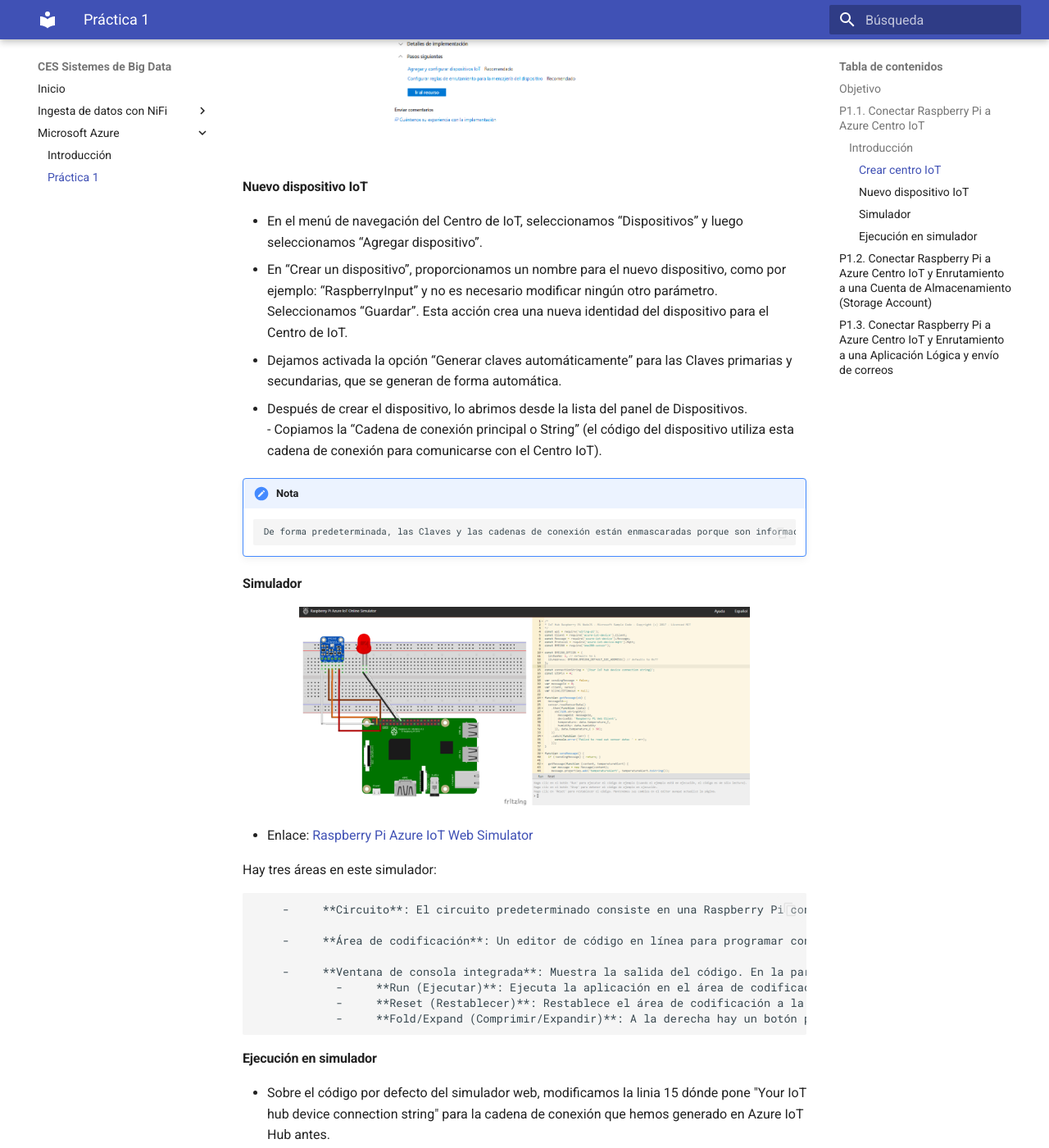
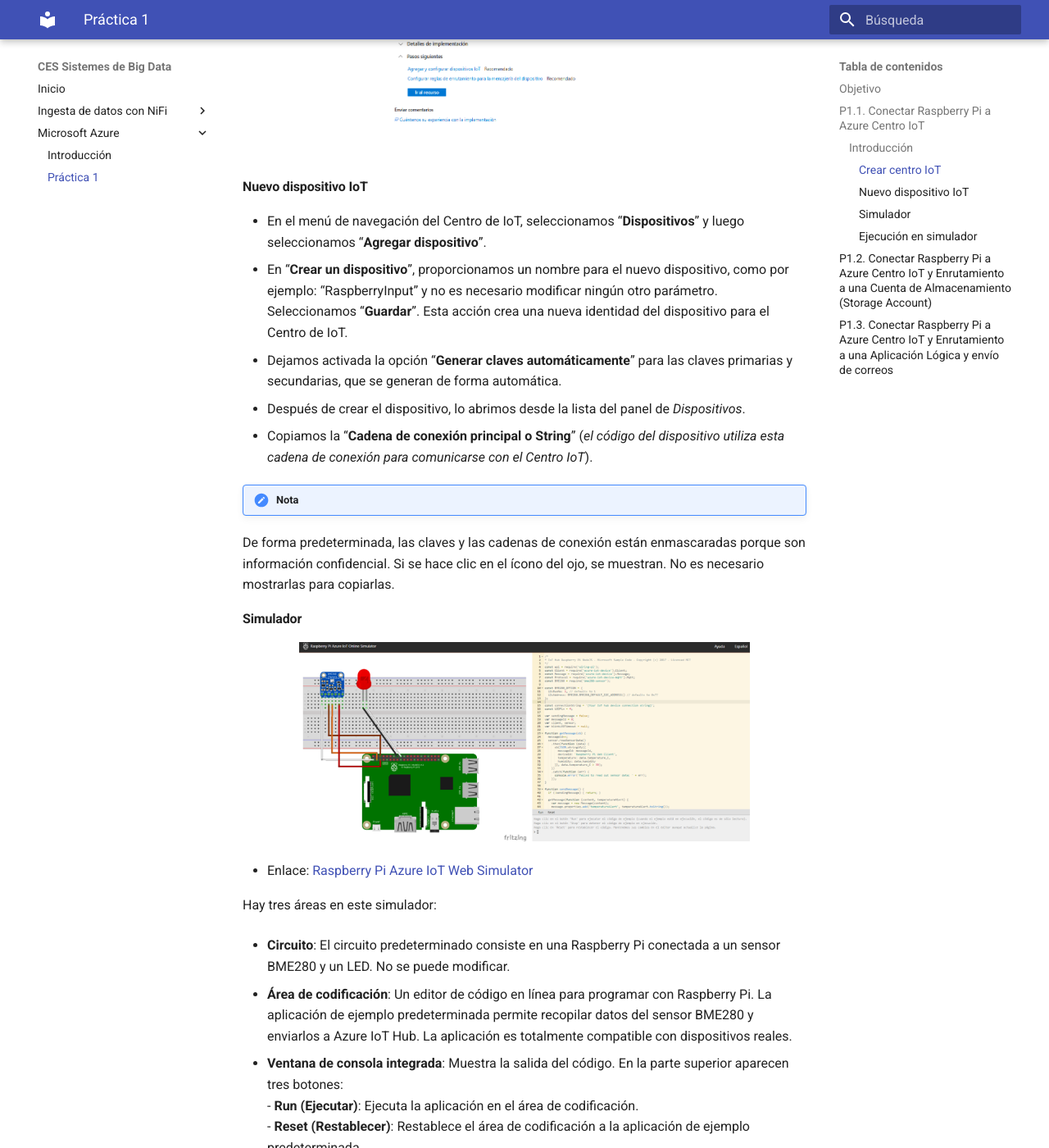
Before and after one commit to jorsodom/bigdata-sb, an MkDocs documentation site: the page built from docs/azure/AzurePractica1.md, in a window 1280 px wide and 1400 px high, scrolled down 4494 px. Shown: the whole window at 82% size. Built offline with MkDocs 1.6.1 and Material for MkDocs 9.7.7, drawn with Linux system fonts in a browser that asks for light colours; some of the changed text lies outside the part shown.

Commit message:
test azure

```diff
--- a/docs/azure/AzurePractica1.md
+++ b/docs/azure/AzurePractica1.md
@@ -29,7 +29,7 @@
 - [x] Configuraremos el simulador Raspberry Pi.
 - [x] Ejecutaremos una aplicación de ejemplo en la Raspberry Pi para enviar datos del sensor al Centro IoT Hub.
 #### Crear centro IoT
--       Creamos un nuevo recurso **centro de IoT**.
+-       Creamos un nuevo recurso ****Centro de IoT****.
 <div align="center">
 <img src="../../img/azurep1_5.png" alt="Azure p1"
 width="80%"/>
@@ -39,28 +39,29 @@
 <img src="../../img/azurep1_6.png" alt="Azure p1"
 width="80%"/>
 </div>
--       Rellenamos los campos: Suscripción, Grupo de recursos, nombre de la instancia, región y Nivel. Después seleccionamos “Siguiente: Redes”.
+-       Rellenamos los campos: Suscripción, Grupo de recursos, nombre de la instancia, región y Nivel. Después seleccionamos “**Siguiente: Redes**”.
 <div align="center"><img src="../../img/azurep1_7.png" alt="Azure p1" width="80%"/></div>
 -       Seleccionamos “Acceso público”.
 <div align="center"><img src="../../img/azurep1_8.png" alt="Azure p1" width="80%"/></div>
 -       Seleccionamos “Siguiente: Administración”. Lo dejamos por defecto. No tocamos ningún parámetro.
 <div align="center"><img src="../../img/azurep1_9.png" alt="Azure p1" width="80%" />
 </div>
--       Seleccionamos “Siguiente: Etiquetas”. No introducimos nada. O, si deseas etiquetar el recurso, introduce el Nombre / Valor para luego buscar el recurso a través de la etiqueta.
--       Seleccionamos “Siguiente: Revisar y crear”. Revisamos que todo esté correcto.
--       Llegados a este punto, ya podemos crear el recurso Centro de IoT. Hacemos clic en “Create/Crear”. Tardará un tiempo en implementarse el recurso. Mientras tanto, en el espacio de notificaciones podemos observar el progreso hasta que finalice.
+-       Seleccionamos “**Siguiente: Etiquetas**”. No introducimos nada. O, si deseas etiquetar el recurso, introduce el Nombre / Valor para luego buscar el recurso a través de la etiqueta.
+-       Seleccionamos “**Siguiente: Revisar y crear**”. Revisamos que todo esté correcto.
+-       Llegados a este punto, ya podemos crear el recurso Centro de IoT. Hacemos clic en “**Create/Crear**”. Tardará un tiempo en implementarse el recurso. Mientras tanto, en el espacio de notificaciones podemos observar el progreso hasta que finalice.
 <div align="center"><img src="../../img/azurep1_10.png" alt="Azure p1" width="80%" /></div>
 <div align="center"><img src="../../img/azurep1_11.png" alt="Azure p1" width="80%" /></div>
+
 #### Nuevo dispositivo IoT
--       En el menú de navegación del Centro de IoT, seleccionamos “Dispositivos” y luego seleccionamos “Agregar dispositivo”.
--       En “Crear un dispositivo”, proporcionamos un nombre para el nuevo dispositivo, como por ejemplo: “RaspberryInput” y no es necesario modificar ningún otro parámetro. Seleccionamos “Guardar”. Esta acción crea una nueva identidad del dispositivo para el Centro de IoT.
--       Dejamos activada la opción “Generar claves automáticamente” para las Claves primarias y secundarias, que se generan de forma automática.
--       Después de crear el dispositivo, lo abrimos desde la lista del panel de Dispositivos.
-        - Copiamos la “Cadena de conexión principal o String” (el código del dispositivo utiliza esta cadena de conexión para comunicarse con el Centro IoT).
+-       En el menú de navegación del Centro de IoT, seleccionamos “**Dispositivos**” y luego seleccionamos “**Agregar dispositivo**”.
+-       En “**Crear un dispositivo**”, proporcionamos un nombre para el nuevo dispositivo, como por ejemplo: “RaspberryInput” y no es necesario modificar ningún otro parámetro. Seleccionamos “**Guardar**”. Esta acción crea una nueva identidad del dispositivo para el Centro de IoT.
+-       Dejamos activada la opción “**Generar claves automáticamente**” para las claves primarias y secundarias, que se generan de forma automática.
+-       Después de crear el dispositivo, lo abrimos desde la lista del panel de *Dispositivos*.
+-       Copiamos la “**Cadena de conexión principal o String**” (*el código del dispositivo utiliza esta cadena de conexión para comunicarse con el Centro IoT*).
 
 !!! note "Nota"
 
-        De forma predeterminada, las Claves y las cadenas de conexión están enmascaradas porque son información confidencial. Si se hace clic en el ícono del ojo, se muestran. No es necesario mostrarlas para copiarlas.
+De forma predeterminada, las claves y las cadenas de conexión están enmascaradas porque son información confidencial. Si se hace clic en el ícono del ojo, se muestran. No es necesario mostrarlas para copiarlas.
 
 #### Simulador
 <div align="center">
@@ -71,18 +72,19 @@
 
 Hay tres áreas en este simulador:
 
-        -     **Circuito**: El circuito predeterminado consiste en una Raspberry Pi conectada a un sensor BME280 y un LED. No se puede modificar.
+-     **Circuito**: El circuito predeterminado consiste en una Raspberry Pi conectada a un sensor BME280 y un LED. No se puede modificar.
 
-        -     **Área de codificación**: Un editor de código en línea para programar con Raspberry Pi. La aplicación de ejemplo predeterminada permite recopilar datos del sensor BME280 y enviarlos a Azure IoT Hub. La aplicación es totalmente compatible con dispositivos reales.
+ -     **Área de codificación**: Un editor de código en línea para programar con Raspberry Pi. La aplicación de ejemplo predeterminada permite recopilar datos del sensor BME280 y enviarlos a Azure IoT Hub. La aplicación es totalmente compatible con dispositivos reales.
 
-        -     **Ventana de consola integrada**: Muestra la salida del código. En la parte superior aparecen tres botones:
-                -     **Run (Ejecutar)**: Ejecuta la aplicación en el área de codificación.
-                -     **Reset (Restablecer)**: Restablece el área de codificación a la aplicación de ejemplo predeterminada.
-                -     **Fold/Expand (Comprimir/Expandir)**: A la derecha hay un botón para plegar o expandir la ventana de la   consola.
+-     **Ventana de consola integrada**: Muestra la salida del código. En la parte superior aparecen tres botones:
+        -     **Run (Ejecutar)**: Ejecuta la aplicación en el área de codificación.
+        -     **Reset (Restablecer)**: Restablece el área de codificación a la aplicación de ejemplo predeterminada.
+        -     **Fold/Expand (Comprimir/Expandir)**: A la derecha hay un botón para plegar o expandir la ventana de la consola.
+
 #### Ejecución en simulador
--       Sobre el código por defecto del simulador web, modificamos la linia 15 dónde pone "Your IoT hub device connection string" para la cadena de conexión que hemos generado en Azure IoT Hub antes.
+-       Sobre el código por defecto del simulador web, modificamos la linia 15 dónde pone "*Your IoT hub device connection string*" para la cadena de conexión que hemos generado en Azure IoT Hub antes.
 <div align="center"><img src="../../img/azurep1_2.png" alt="Azure p1" width="80%" /></div>
--       Seleccionar "Ejecutar" o escribir "npm start" para ejecutar.
+-       Seleccionar "**Ejecutar**" o escribir "**npm start**" para ejecutar.
 Debemos de revisar el resultado del sensor y los mensajes generados.
 <div align="center"><img src="../../img/azurep1_3.png" alt="Azure p1" width="80%" /></div>
 ## P1.2. Conectar Raspberry Pi a Azure Centro IoT y Enrutamiento a una Cuenta de Almacenamiento (Storage Account)
```
